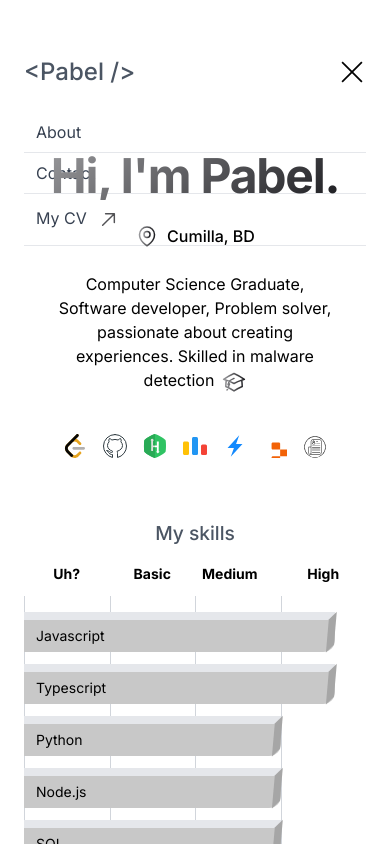
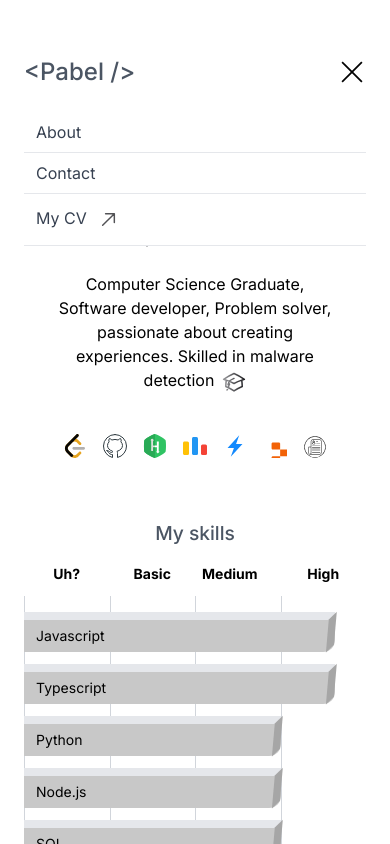
Before and after one commit to mdpabel/portfolio, a Next.js app: page / in a window 390 px wide. Both pictures are taken after a click on the button 350 px from the left and 72 px from the top of the page. Shown: the top 844 px of the page. Built offline with nearby package versions, Linux system fonts and the light colour scheme.

Commit message:
style: bg white

```diff
--- a/app/Header.tsx
+++ b/app/Header.tsx
@@ -1,10 +1,8 @@
 import Link from 'next/link';
 import MobileMenu from './MobileMenu';
 import { ArrowUpRight } from '@/components/Icons';
-import { usePathname } from 'next/navigation';
 import { cn } from '@/lib/utils';
 import { cvLink } from '@/data';
-import Background from './Background';
 
 export const navItems = [
   {
--- a/app/Hero.tsx
+++ b/app/Hero.tsx
@@ -11,11 +11,10 @@ import {
 } from '@/components/Icons';
 import { cvLink } from '@/data';
 import Link from 'next/link';
-import Background from './Background';
 
 function Hero() {
   return (
-    <div className='relative flex flex-col items-center justify-center w-full overflow-visible text-center z-50'>
+    <div className='relative flex flex-col items-center justify-center w-full overflow-visible text-center '>
       <h1 className='inline-block text-transparent bg-clip-text font-bold text-5xl md:text-7xl tracking-[-1.25px] black-gradient'>
         Hi, I&#x27;m Pabel.
       </h1>
--- a/app/MobileMenu.tsx
+++ b/app/MobileMenu.tsx
@@ -39,7 +39,7 @@ const MobileMenu = () => {
           display: open ? 'block' : 'none',
         }}
         className='block w-full md:hidden '>
-        <ul className='absolute right-0 z-50 flex flex-col w-full mt-4 bg-white/50 backdrop-blur-3xl rounded-lg md:hidden top-14'>
+        <ul className='absolute right-0 z-50 flex flex-col w-full mt-4 bg-white rounded-lg md:hidden top-14'>
           {navItems.map((item) => (
             <li
               key={item.path}
```
